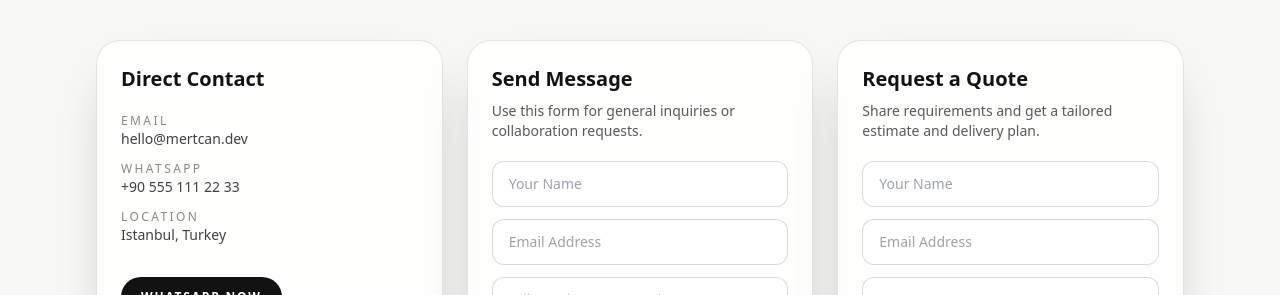
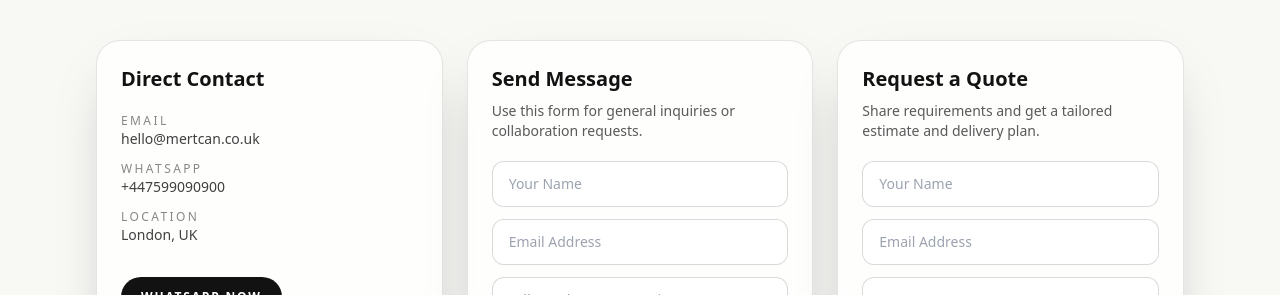
Before and after one commit to mertcanozkan/mertozkan, a Next.js app: page / in a window 1280 px wide. Shown: the part 3146-3441 px from the top of the page. Built offline with nearby package versions, Linux system fonts and the light colour scheme.

Commit message:
Contact Info Update

```diff
--- a/app/layout.tsx
+++ b/app/layout.tsx
@@ -17,11 +17,11 @@ export const metadata: Metadata = {
   title: 'MERTCAN | Modern Web Developer Portfolio',
   description:
     'Modern Next.js portfolio for MERTCAN featuring premium UI motion, project showcases, and streamlined quote/contact workflows.',
-  metadataBase: new URL('https://mertcan.dev'),
+  metadataBase: new URL('https://www.mertcan.co.uk'),
   openGraph: {
     title: 'MERTCAN | Modern Web Developer Portfolio',
     description: 'Performance-focused web developer portfolio with quote and contact workflows.',
-    url: 'https://mertcan.dev',
+    url: 'https://www.mertcan.co.uk',
     siteName: 'MERTCAN Portfolio',
     type: 'website'
   },
--- a/app/page.tsx
+++ b/app/page.tsx
@@ -12,8 +12,8 @@ export default function HomePage() {
     '@type': 'Person',
     name: 'MERTCAN',
     jobTitle: 'Web Developer',
-    url: 'https://mertcan.dev',
-    email: 'hello@mertcan.dev',
+    url: 'https://www.mertcan.co.uk',
+    email: 'hello@mertcan.co.uk',
     knowsAbout: ['Next.js', 'React', 'TypeScript', 'Tailwind CSS', 'Web Performance']
   };
 
--- a/lib/portfolio-data.ts
+++ b/lib/portfolio-data.ts
@@ -98,8 +98,8 @@ export const testimonials = [
 ];
 
 export const contactDetails = {
-  email: 'hello@mertcan.dev',
-  whatsappNumber: '905551112233',
-  whatsappLabel: '+90 555 111 22 33',
-  location: 'Istanbul, Turkey'
+  email: 'hello@mertcan.co.uk',
+  whatsappNumber: '447599090900',
+  whatsappLabel: '+447599090900',
+  location: 'London, UK'
 };
```
